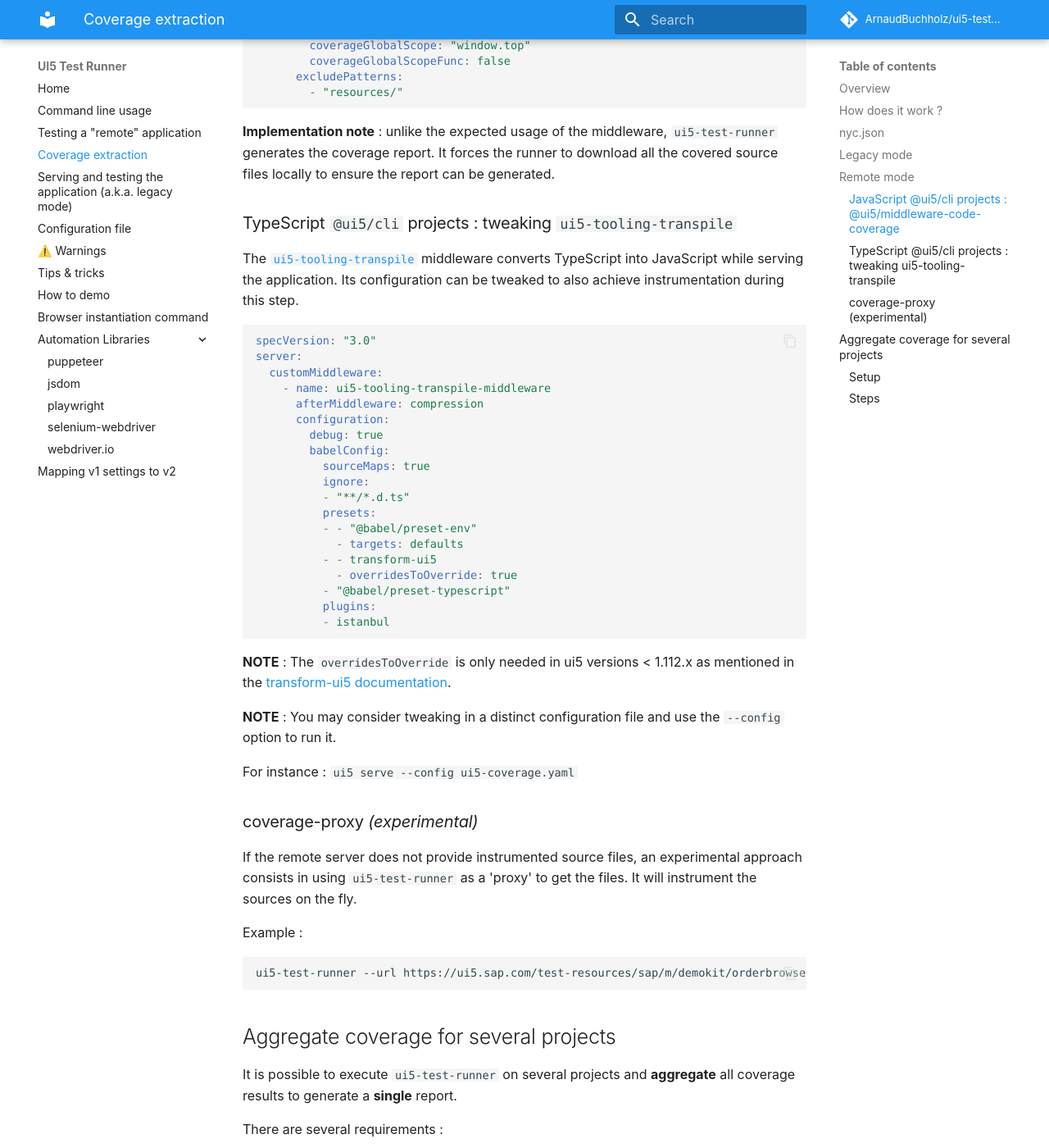
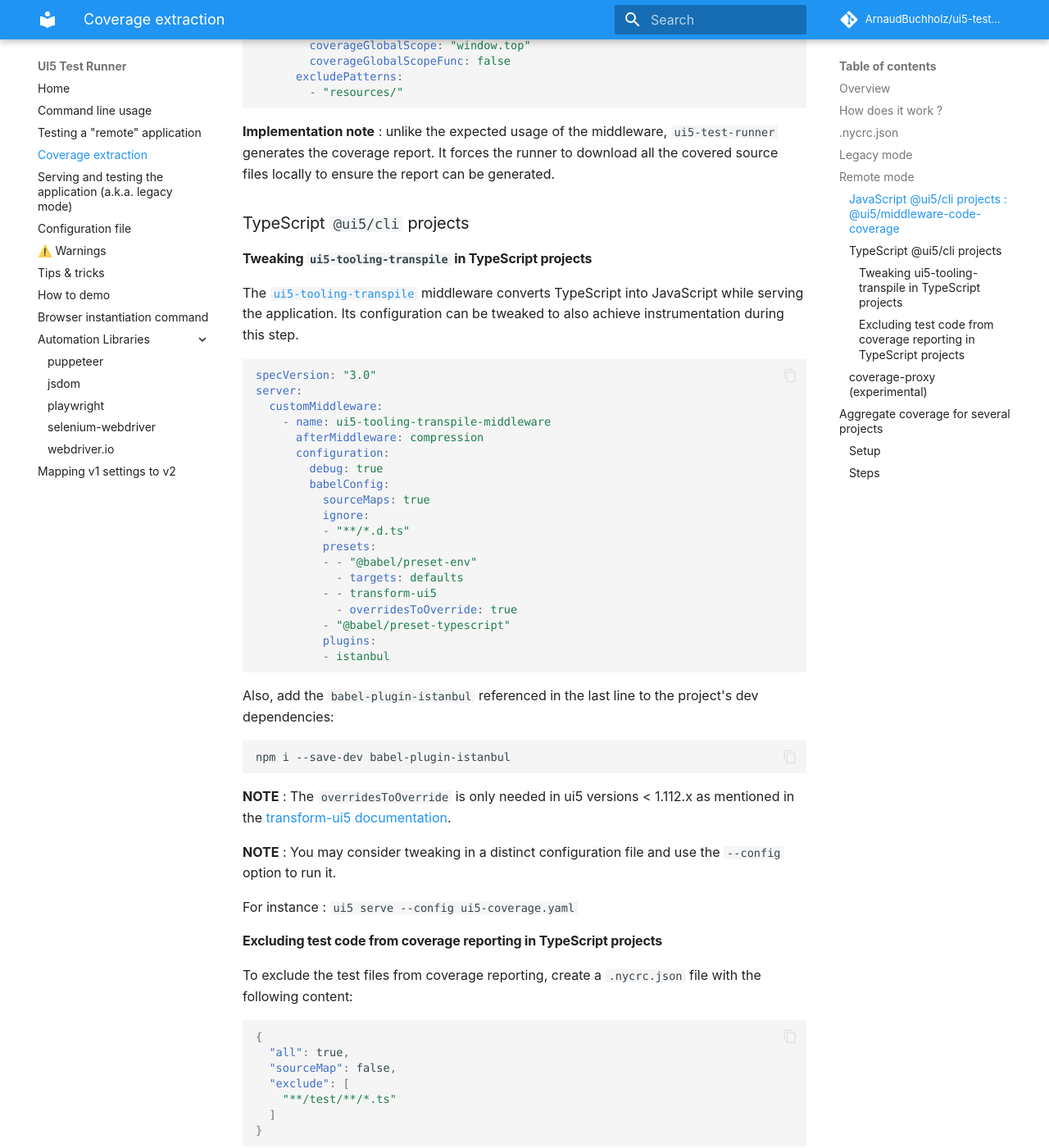
Before and after one commit to ArnaudBuchholz/ui5-test-runner, an MkDocs documentation site: the page built from docs/coverage.md, in a window 1280 px wide and 1400 px high, scrolled down 2526 px. Shown: the whole window at 82% size. Built offline with MkDocs 1.6.1 and Material for MkDocs 9.7.7, drawn with Linux system fonts in a browser that asks for light colours; comment, search, counter and statistics services are not loaded; some of the changed text lies outside the part shown.

Commit message:
fix: use standard .nycrc.json file name; document missing dependency
- nyc does not pick up config from nyc.json automatically, but does so
when the file is .nycrc.json

- in the TypeScript coverage documentation, the babel-plugin-istanbul is
needed but was not mentioned to be added as dependency

Fixes https://github.com/ArnaudBuchholz/ui5-test-runner/issues/103

````diff
--- a/docs/coverage.md
+++ b/docs/coverage.md
@@ -47,9 +47,9 @@
 * `nyc merge` to merge the different coverage reports in a single one,
 * `nyc report` to generate the report.
 
-## `nyc.json`
+## `.nycrc.json`
 
-Coverage settings are specified through a `nyc.json` file, available options are described [here](https://github.com/istanbuljs/nyc?tab=readme-ov-file#common-configuration-options).
+Coverage settings are specified through a `.nycrc.json` file, available options are described [here](https://github.com/istanbuljs/nyc?tab=readme-ov-file#common-configuration-options).
 
 The runner provides a minimal configuration file with :
 ```json
@@ -102,7 +102,9 @@
 
 **Implementation note** : unlike the expected usage of the middleware, `ui5-test-runner` generates the coverage report. It forces the runner to download all the covered source files locally to ensure the report can be generated.
 
-### TypeScript `@ui5/cli` projects : tweaking `ui5-tooling-transpile`
+### TypeScript `@ui5/cli` projects
+
+#### Tweaking `ui5-tooling-transpile` in TypeScript projects
 
 The [`ui5-tooling-transpile`](https://www.npmjs.com/package/ui5-tooling-transpile) middleware converts TypeScript into JavaScript while serving the application. Its configuration can be tweaked to also achieve instrumentation during this step.
 
@@ -128,11 +130,30 @@
           - istanbul
 ```
 
+Also, add the `babel-plugin-istanbul` referenced in the last line to the project's dev dependencies:
+```sh
+npm i --save-dev babel-plugin-istanbul
+```
+
 **NOTE** : The `overridesToOverride` is only needed in ui5 versions < 1.112.x as mentioned in the [transform-ui5 documentation](https://github.com/ui5-community/babel-plugin-transform-modules-ui5?tab=readme-ov-file#properties-related-to-controller-extensions).
 
 **NOTE** : You may consider tweaking in a distinct configuration file and use the `--config` option to run it.
 
 For instance : `ui5 serve --config ui5-coverage.yaml`
+
+#### Excluding test code from coverage reporting in TypeScript projects
+
+To exclude the test files from coverage reporting, create a `.nycrc.json` file with the following content:
+
+```json
+{
+  "all": true,
+  "sourceMap": false,
+  "exclude": [
+    "**/test/**/*.ts"
+  ]
+}
+```
 
 ### coverage-proxy *(experimental)*
 
````
Also changed, not shown: docs/usage.md (+2 -2 lines), docs/warnings.md (+1 -1 lines), 13 other files.
